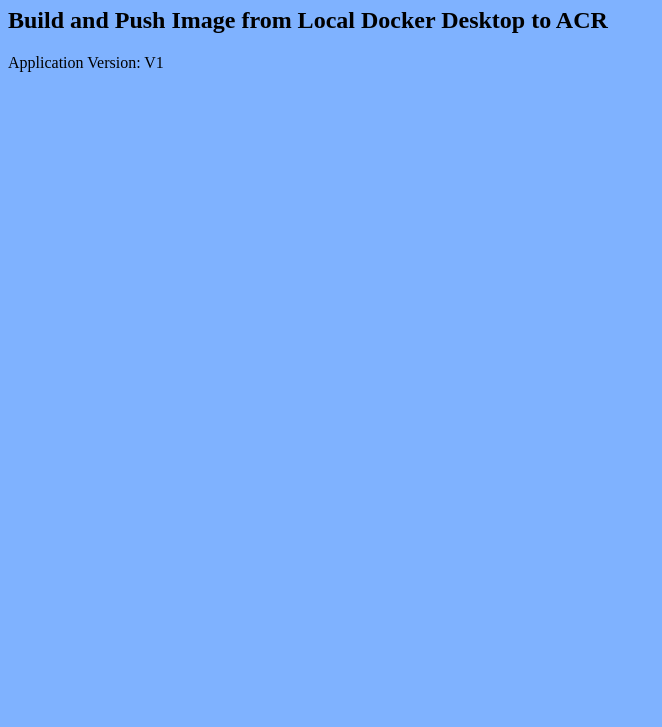
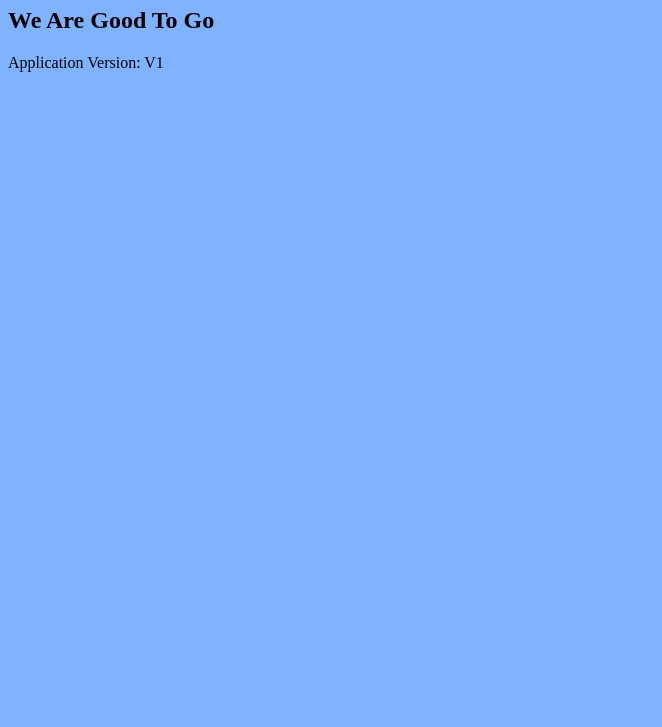
Before and after one commit to biswa123642/newtestdemo, a plain HTML site: page index.html in a window 1280 px wide. Shown: the part 73-800 px from the top of the page, without its empty margins (0-662 px from the left). Drawn offline with Linux system fonts and the light colour scheme.

Commit message:
Update index.html

```diff
--- a/index.html
+++ b/index.html
@@ -2,7 +2,7 @@
 <html>
    <body style="background-color:rgb(127, 178, 255);">
       <h1>Welcome to Biswajit World</h1>
-      <h2>Build and Push Image from Local Docker Desktop to ACR</h2>
+      <h2>We Are Good To Go</h2>
       <p>Application Version: V1</p>
    </body>
 </html>
```
